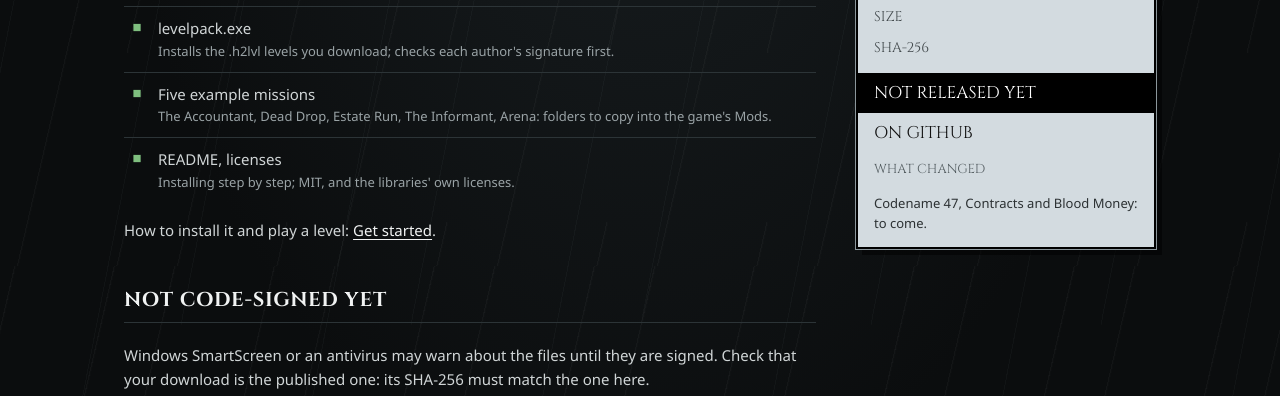
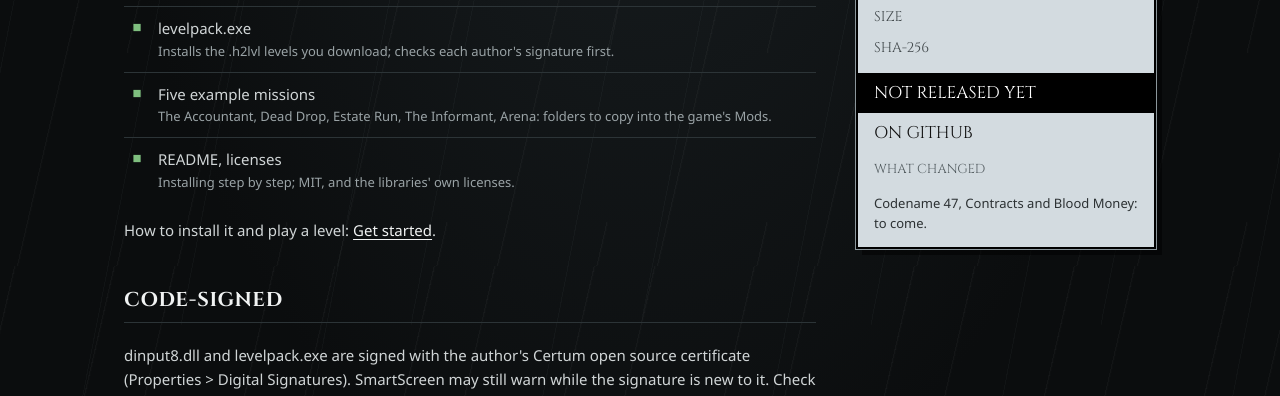
Before and after one commit to nemannyira/hitmanlevels, a website: page website/public/tools.html in a window 1280 px wide. Shown: the part 383-779 px from the top of the page. Drawn offline with Linux system fonts and the light colour scheme; no server answers.

Commit message:
Code-signed release: release.ps1 signs dinput8.dll and levelpack.exe
tools/release.ps1 signs both files with the Certum open source code
signing certificate (in the cloud, through SimplySign Desktop: found in
the user's store by its subject), SHA-256 with Certum's RFC 3161
timestamp, then verifies them (signtool verify /pa) before packing.
The README's UNSIGNED FILES and the site's "Not code-signed yet" now say
the files are signed.

Co-Authored-By: Claude Opus 5.5 <noreply@anthropic.com>

```diff
--- a/website/public/tools.html
+++ b/website/public/tools.html
@@ -43,8 +43,8 @@
       </section>
 
       <section>
-        <div class="section-title"><h2>Not code-signed yet</h2></div>
-        <p>Windows SmartScreen or an antivirus may warn about the files until they are signed. Check that your download is the published one: its SHA-256 must match the one here.</p>
+        <div class="section-title"><h2>Code-signed</h2></div>
+        <p>dinput8.dll and levelpack.exe are signed with the author's Certum open source certificate (Properties &gt; Digital Signatures). SmartScreen may still warn while the signature is new to it. Check that your download is the published one: its SHA-256 must match the one here.</p>
         <code class="path" id="hash-cmd">Get-FileHash hitmanlevels-h2-...zip</code>
         <p class="muted">The editor itself never connects to the internet; levelpack only when you ask it to list or install levels from this site.</p>
       </section>
```
Also changed, not shown: CHANGELOG.md, release/README.txt, 1 other file.
